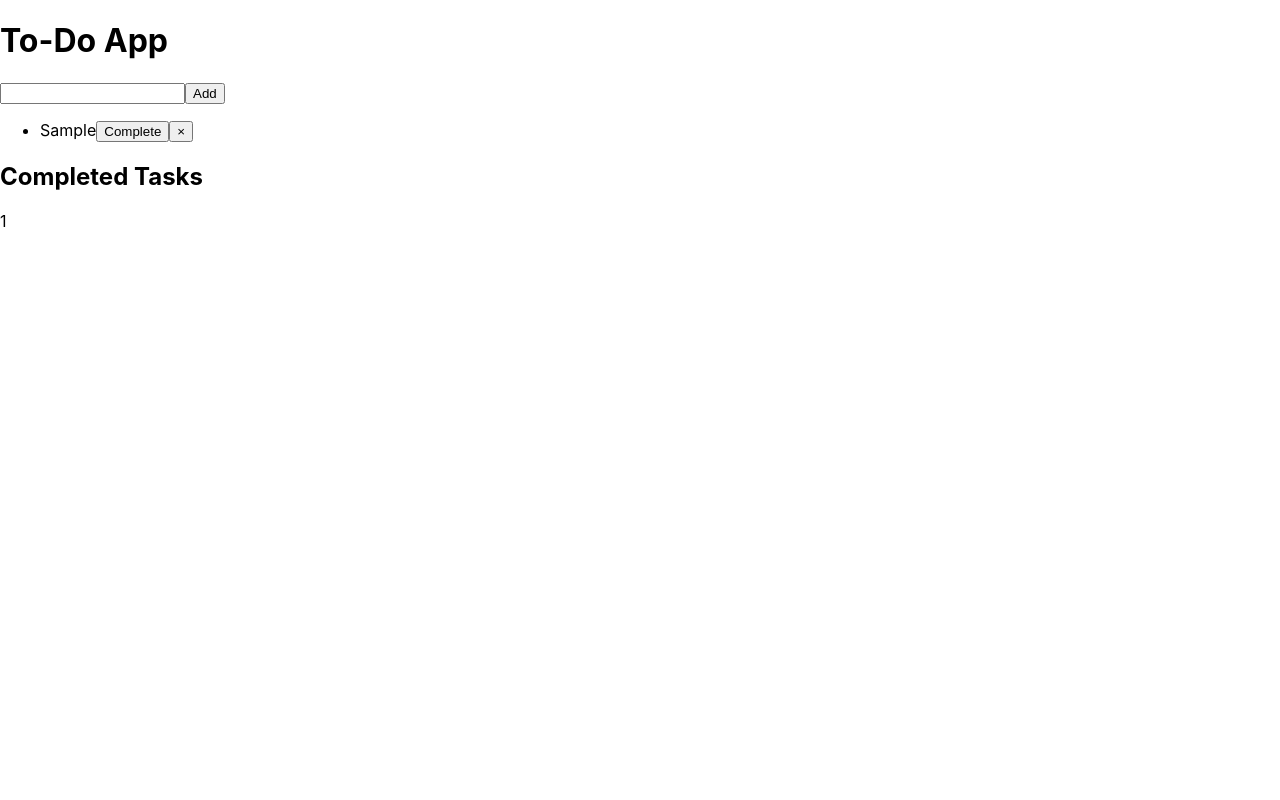
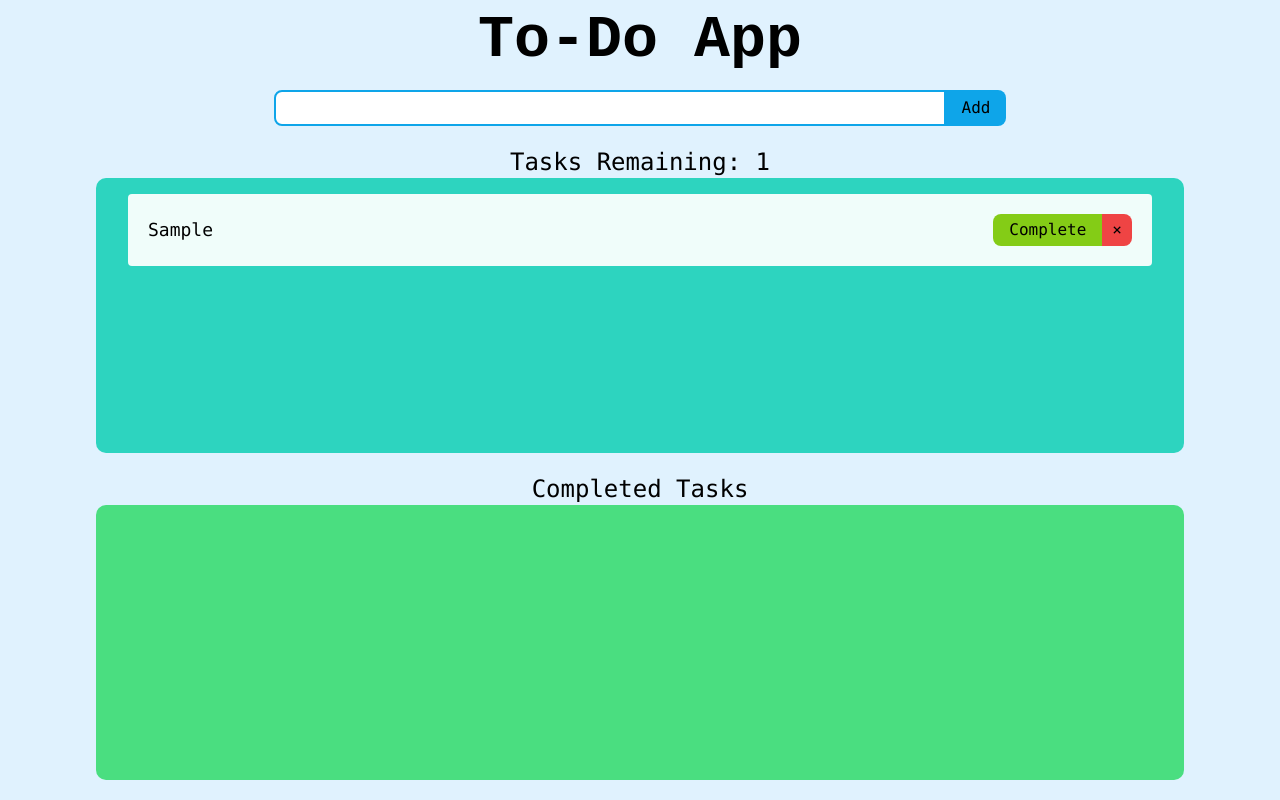
Before and after one commit to Yixin88/react-todo-list, a React (Create React App) app: page / in a window 1280 px wide. Both pictures are taken after typing "Sample" into the empty fields and a click on the button "Add". Built offline with nearby package versions, Linux system fonts and the light colour scheme.

Commit message:
added styling via tailwind to the app

```diff
--- a/package.json
+++ b/package.json
@@ -34,5 +34,8 @@
       "last 1 firefox version",
       "last 1 safari version"
     ]
+  },
+  "devDependencies": {
+    "tailwindcss": "^3.2.7"
   }
 }
--- a/src/App.js
+++ b/src/App.js
@@ -63,36 +63,43 @@ function App() {
 
 
   return (
-    <div className="App">
-      <h1>To-Do App</h1>
-      <input type="text" value={input} onChange={(e) => setInput(e.target.value)} />
-      <button onClick={() => addTodo(input)}>Add</button>
-      <ul>
+    <div className="divBox flex flex-col items-center justify-center h-screen w-screen font-mono bg-sky-100">
+
+      <h1 className="text-6xl font-bold mt-[10px] font-[monospace]">To-Do App</h1>
+
+      <div className='flex justify-center mt-[20px]'>
+        <input className='border-2 border-sky-500 rounded-l-lg px-4 py-1 max-w-2xl min-w-[300px] w-[70vw]' type="text" value={input} onChange={(e) => setInput(e.target.value)} />
+        <button className='rounded-r-lg bg-sky-500 px-4 py-1 hover:bg-green-500' onClick={() => addTodo(input)}>Add</button>
+      </div>
+
+      <p className='mt-[20px] text-2xl'>Tasks Remaining: {numberOfTask}</p>
+
+      <ul className='flex flex-col gap-y-2 p-4 h-96 bg-teal-400 max-w-6xl min-w-[320px] w-[85vw] items-center rounded-[10px]'>
         {task.filter((arrayItem)=> arrayItem.complete !== true).map((item) => {
         return(
-          <li key={item.id}>
-            {item.todo}
-            {item.complete === false && <button onClick={() => completeHandler(item.id)}>Complete</button>}
-            <button onClick={() => removeToDo(item.id, item.complete)}>&times;</button>
+          <li key={item.id} className='test flex items-center justify-between max-w-5xl min-w-[300px] gap-x-5 p-5 bg-teal-50 rounded w-[80vw]'>
+            <p className='truncate text-lg'>{item.todo}</p>
+            <div className='flex'>
+              {item.complete === false && <button className='rounded-l-lg bg-lime-500 px-4 py-1 hover:bg-lime-600 hover:text-white' onClick={() => completeHandler(item.id)}>Complete</button>}
+              <button className='bg-red-500 py-1 px-2.5 rounded-r-lg hover:bg-red-600 hover:text-white' onClick={() => removeToDo(item.id, item.complete)}>&times;</button>
+            </div>
           </li>
         )
       })}
       </ul>
 
-      <h2>Completed Tasks</h2>
+      <h2 className='mt-[20px] text-2xl'>Completed Tasks</h2>
 
-      <ul>
+      <ul className='flex flex-col gap-y-2 p-4 h-96 bg-green-400 max-w-6xl min-w-[320px] w-[85vw] items-center rounded-[10px] mb-[20px]'>
         {task.filter((arrayItem)=> arrayItem.complete === true).map((item) => {
           return(
-            <li key={item.id}>
-              {item.todo}
-              {item.complete === false && <button onClick={() => completeHandler(item.id)}>Complete</button>}
-              <button onClick={() => removeToDo(item.id, item.complete)}>&times;</button>
+            <li key={item.id} className='test flex items-center justify-between max-w-5xl min-w-[300px] gap-x-5 p-5 bg-teal-50 rounded w-[80vw]'>
+              <p className='truncate line-through decoration-2 text-lg'>{item.todo}</p>
+              <button className='rounded bg-red-500 py-1 px-2.5 hover:bg-red-600 hover:text-white' onClick={() => removeToDo(item.id, item.complete)}>&times;</button>
             </li>
           )
         })}
       </ul>
-      <p>{numberOfTask}</p>
     </div>
   );
 }
--- a/src/index.css
+++ b/src/index.css
@@ -1,13 +1,3 @@
-body {
-  margin: 0;
-  font-family: -apple-system, BlinkMacSystemFont, 'Segoe UI', 'Roboto', 'Oxygen',
-    'Ubuntu', 'Cantarell', 'Fira Sans', 'Droid Sans', 'Helvetica Neue',
-    sans-serif;
-  -webkit-font-smoothing: antialiased;
-  -moz-osx-font-smoothing: grayscale;
-}
-
-code {
-  font-family: source-code-pro, Menlo, Monaco, Consolas, 'Courier New',
-    monospace;
-}
+@tailwind base;
+@tailwind components;
+@tailwind utilities;
--- /dev/null
+++ b/tailwind.config.js
@@ -0,0 +1,10 @@
+/** @type {import('tailwindcss').Config} */
+module.exports = {
+  content: [
+    "./src/**/*.{js,jsx,ts,tsx}",
+  ],
+  theme: {
+    extend: {},
+  },
+  plugins: [],
+}
```
Also changed, not shown: 1 other file (tests, documents, lock files or other folders).
